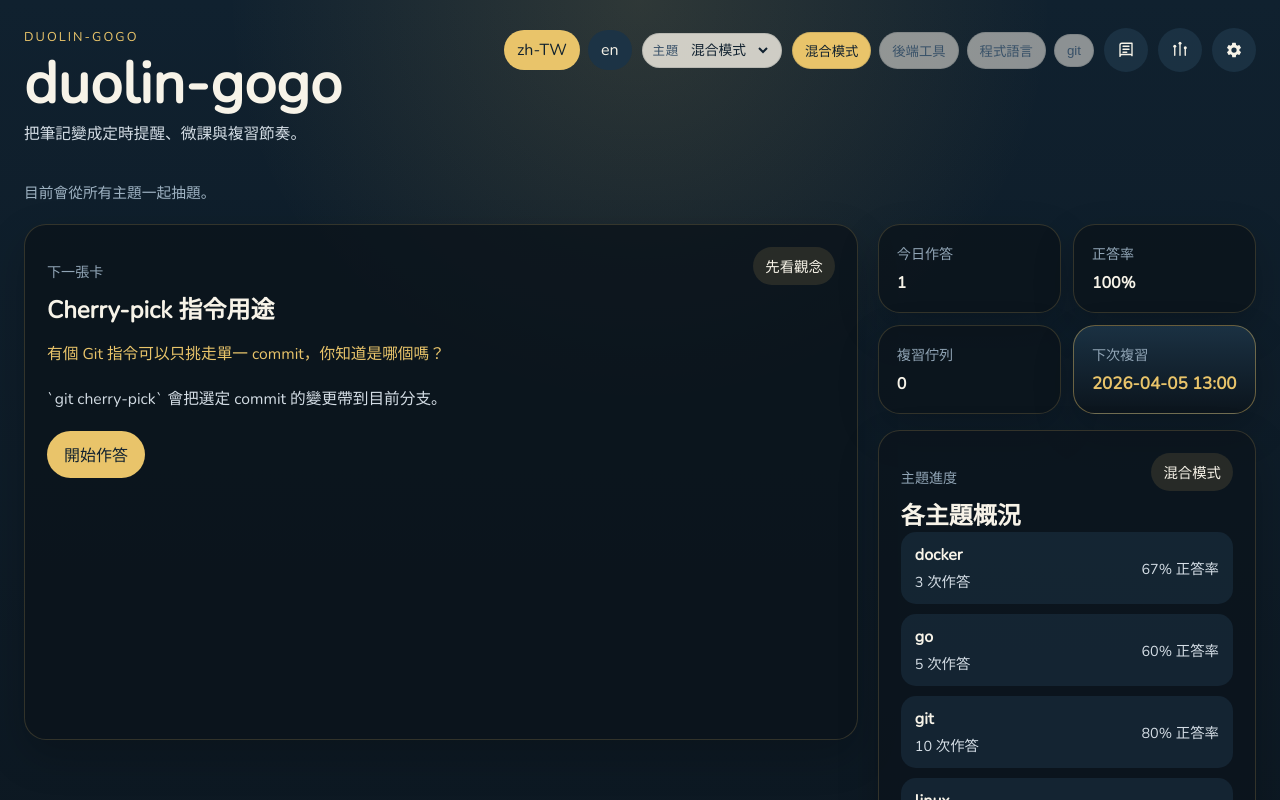
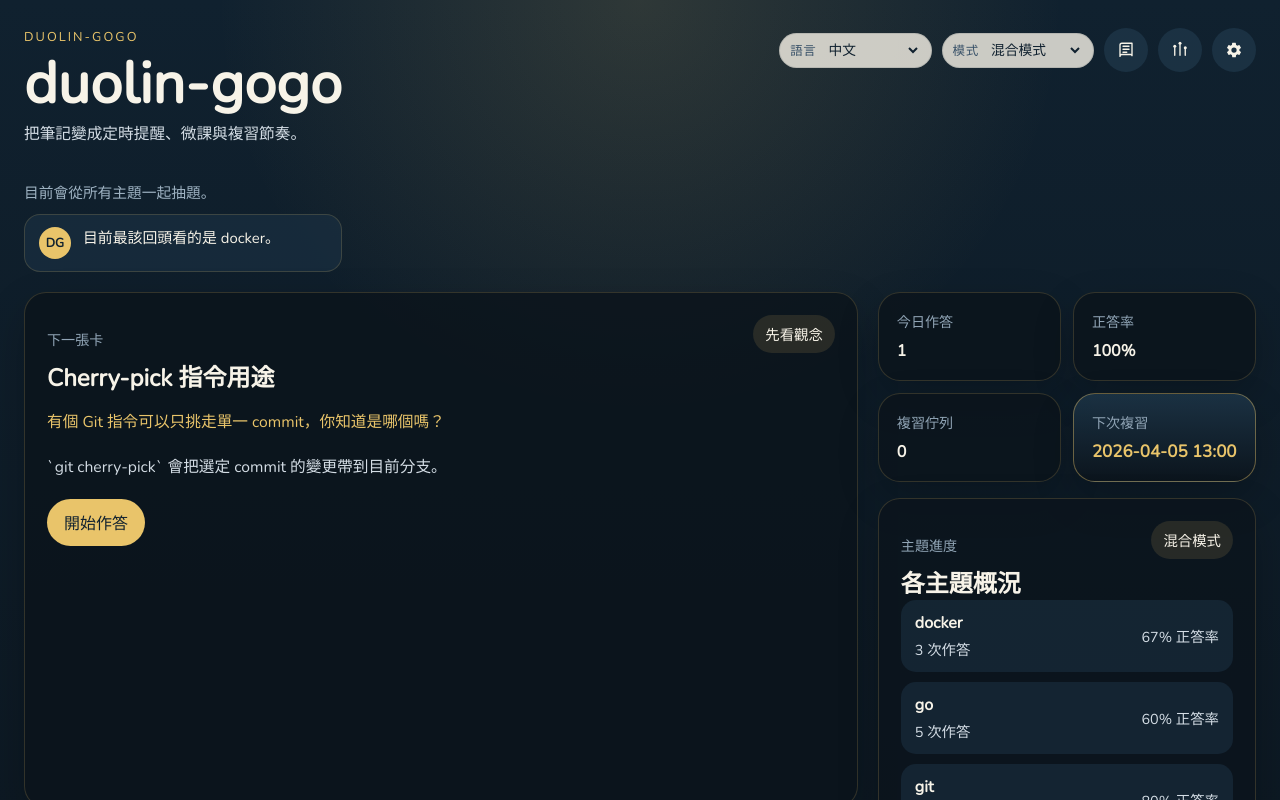
Before and after one commit to GMfatcat/duolin-gogo, a Vue app in the folder app/frontend/: page / in a window 1280 px wide. Shown: the top 800 px of the page. Built offline with nearby package versions, Linux system fonts and the light colour scheme.

Commit message:
feat: streamline topic controls and diagnostics UI

```diff
--- a/app/frontend/src/App.vue
+++ b/app/frontend/src/App.vue
@@ -52,6 +52,8 @@ const translations = {
     reviewQueue: '複習佇列',
     nextReview: '下次複習',
     topicLabel: '主題',
+    languageLabel: '語言',
+    modeLabel: '模式',
     notScheduled: '尚未安排',
     weakTopicsLabel: '弱勢主題',
     weakTopicsTitle: '建議多看幾次',
@@ -152,6 +154,8 @@ const translations = {
     reviewQueue: 'Review queue',
     nextReview: 'Next review',
     topicLabel: 'Topic',
+    languageLabel: 'Language',
+    modeLabel: 'Mode',
     notScheduled: 'Not scheduled',
     weakTopicsLabel: 'Weak topics',
     weakTopicsTitle: 'Concepts to revisit',
@@ -358,7 +362,6 @@ const localizedChoices = computed(() =>
 
 const formattedCorrectRate = computed(() => `${Math.round((stats.value.correctRate ?? 0) * 100)}%`)
 const nextReviewText = computed(() => formatDisplayTime(summary.value.nextReviewAt, t.value.notScheduled))
-const topicPresets = computed(() => ['all', 'backend-tools', 'languages', 'git'])
 const topicName = (topic) => {
   if (selectedLanguage.value === 'en') {
     switch (topic) {
@@ -452,6 +455,7 @@ const weakestDeckInsightText = computed(() => {
     ? `Within ${topicName(selectedTopic.value)}, ${topicName(weakestDeck.value.topic)} is currently slipping the most.`
     : `目前群組內最弱的是 ${topicName(weakestDeck.value.topic)}。`
 })
+const assistantHintText = computed(() => weakestDeckInsightText.value || topicDescription.value)
 const reviewCompleteBodyText = computed(() => {
   if (selectedTopic.value === 'all') {
     return t.value.reviewCompleteBody
@@ -926,49 +930,29 @@ function toggleDiagnostics() {
         <h1>duolin-gogo</h1>
         <p class="summary">{{ t.summary }}</p>
         <p class="topic-context">{{ topicDescription }}</p>
+        <div v-if="assistantHintText" class="assistant-hint" role="status">
+          <span class="assistant-avatar">dg</span>
+          <p>{{ assistantHintText }}</p>
+        </div>
       </div>
 
       <div class="hero-actions">
-        <div class="language-toggle hero-toggle">
-          <button
-            :class="{ active: selectedLanguage === 'zh-TW' }"
-            :disabled="changingLanguage"
-            type="button"
-            @click="handleLanguageChange('zh-TW')"
-          >
-            zh-TW
-          </button>
-          <button
-            :class="{ active: selectedLanguage === 'en' }"
-            :disabled="changingLanguage"
-            type="button"
-            @click="handleLanguageChange('en')"
-          >
-            en
-          </button>
-        </div>
-
-        <label class="topic-filter hero-toggle">
-          <span>{{ t.topicLabel }}</span>
+        <label class="control-select hero-toggle language-select">
+          <span>{{ t.languageLabel }}</span>
+          <select :value="selectedLanguage" :disabled="changingLanguage" @change="handleLanguageChange($event.target.value)">
+            <option value="zh-TW">中文</option>
+            <option value="en">English</option>
+          </select>
+        </label>
+
+        <label class="control-select hero-toggle mode-select">
+          <span>{{ t.modeLabel }}</span>
           <select :value="selectedTopic" @change="handleTopicChange($event.target.value)">
             <option v-for="topic in availableTopics" :key="topic" :value="topic">
               {{ topicName(topic) }}
             </option>
           </select>
         </label>
-
-        <div class="topic-presets">
-          <button
-            v-for="topic in topicPresets"
-            :key="`preset-${topic}`"
-            class="topic-preset"
-            :class="{ active: selectedTopic === topic }"
-            type="button"
-            @click="handleTopicChange(topic)"
-          >
-            {{ topicName(topic) }}
-          </button>
-        </div>
 
         <button class="library-button" type="button" :aria-label="t.libraryLabel" @click="toggleLibrary">
           <svg class="settings-icon" viewBox="0 0 24 24" aria-hidden="true">
@@ -1158,7 +1142,6 @@ function toggleDiagnostics() {
             </article>
           </div>
           <p v-else class="explanation">{{ noTopicProgressText }}</p>
-          <p v-if="weakestDeckInsightText" class="explanation topic-insight">{{ weakestDeckInsightText }}</p>
         </section>
 
         <section class="study-card sidebar-panel">
@@ -1419,13 +1402,13 @@ function toggleDiagnostics() {
       <section class="settings-popout diagnostics-popout">
         <div class="study-header">
           <div>
-            <h2>{{ t.diagnosticsLabel }}</h2>
+            <h2>{{ t.diagnosticsLabel }} <span class="settings-meta">{{ diagnosticsSummary }}</span></h2>
           </div>
           <button class="close-button" type="button" @click="toggleDiagnostics">{{ t.close }}</button>
         </div>
 
-        <details class="diagnostics-disclosure" open>
-          <summary>{{ t.diagnosticsTitle }}</summary>
+        <details class="diagnostics-disclosure">
+          <summary>{{ t.diagnosticsTitle }} <span class="settings-meta">{{ diagnosticsSummary }}</span></summary>
           <p class="label batch-report-title">{{ t.deckReport }}</p>
           <section class="batch-report">
             <article class="status-card batch-stat">
@@ -1480,7 +1463,6 @@ function toggleDiagnostics() {
               </select>
             </label>
           </div>
-          <p v-if="!importErrors.length" class="explanation">{{ t.noDiagnostics }}</p>
           <div class="diagnostics-groups">
             <section v-if="filteredWarningItems.length" class="diagnostic-group">
               <div class="diagnostic-group-head">
--- a/app/frontend/src/style.css
+++ b/app/frontend/src/style.css
@@ -47,7 +47,7 @@ body {
   flex-direction: column;
   gap: 10px;
   max-width: 46ch;
-  min-height: 100px;
+  min-height: 132px;
 }
 
 .eyebrow {
@@ -79,11 +79,74 @@ body {
   line-height: 1.45;
 }
 
+.assistant-hint {
+  display: inline-flex;
+  align-items: flex-start;
+  gap: 12px;
+  max-width: 42rem;
+  padding: 12px 14px;
+  border-radius: 16px;
+  background: rgba(28, 51, 69, 0.58);
+  border: 1px solid rgba(233, 196, 106, 0.18);
+}
+
+.assistant-hint p {
+  margin: 0;
+  color: #f7f3e8;
+  font-size: 0.93rem;
+  line-height: 1.5;
+}
+
+.assistant-avatar {
+  display: inline-flex;
+  align-items: center;
+  justify-content: center;
+  flex: 0 0 auto;
+  width: 32px;
+  height: 32px;
+  border-radius: 999px;
+  background: #e9c46a;
+  color: #10212f;
+  font-size: 0.78rem;
+  font-weight: 800;
+  text-transform: uppercase;
+}
+
 .hero-actions {
   display: flex;
   align-items: center;
   flex-wrap: wrap;
   gap: 10px;
+}
+
+.control-select {
+  display: inline-flex;
+  align-items: center;
+  gap: 8px;
+  padding: 6px 10px;
+  border: 1px solid rgba(16, 33, 47, 0.12);
+  border-radius: 999px;
+  background: rgba(255, 250, 239, 0.78);
+  color: #385168;
+  font-size: 0.86rem;
+}
+
+.control-select span {
+  font-size: 0.78rem;
+  letter-spacing: 0.06em;
+  text-transform: uppercase;
+}
+
+.control-select select {
+  border: none;
+  background: transparent;
+  color: #10212f;
+  font: inherit;
+  min-width: 96px;
+}
+
+.control-select select:focus {
+  outline: none;
 }
 
 .workspace {
@@ -169,11 +232,6 @@ body {
   font-size: 0.9rem;
 }
 
-.topic-insight {
-  margin-top: 12px;
-  color: #e9c46a;
-}
-
 .study-header {
   display: flex;
   align-items: flex-start;
@@ -254,62 +312,6 @@ body {
   color: #f7f3e8;
 }
 
-.language-toggle {
-  display: inline-flex;
-  gap: 8px;
-}
-
-.topic-filter {
-  display: inline-flex;
-  align-items: center;
-  gap: 8px;
-  padding: 6px 10px;
-  border: 1px solid rgba(16, 33, 47, 0.12);
-  border-radius: 999px;
-  background: rgba(255, 250, 239, 0.78);
-  color: #385168;
-  font-size: 0.86rem;
-}
-
-.topic-filter span {
-  font-size: 0.78rem;
-  letter-spacing: 0.06em;
-  text-transform: uppercase;
-}
-
-.topic-filter select {
-  border: none;
-  background: transparent;
-  color: #10212f;
-  font: inherit;
-  min-width: 84px;
-}
-
-.topic-filter select:focus {
-  outline: none;
-}
-
-.topic-presets {
-  display: inline-flex;
-  align-items: center;
-  flex-wrap: wrap;
-  gap: 8px;
-}
-
-.topic-preset {
-  padding: 8px 12px;
-  border-radius: 999px;
-  border: 1px solid rgba(16, 33, 47, 0.12);
-  background: rgba(255, 250, 239, 0.52);
-  color: #385168;
-}
-
-.topic-preset.active {
-  background: #e9c46a;
-  color: #10212f;
-}
-
-.language-toggle button,
 .phase-button,
 .submit-button,
 .next-button,
@@ -321,23 +323,6 @@ body {
   border: 0;
   cursor: pointer;
   font: inherit;
-}
-
-.language-toggle button {
-  padding: 9px 13px;
-  border-radius: 999px;
-  background: #1c3345;
-  color: #f7f3e8;
-}
-
-.language-toggle button.active {
-  background: #e9c46a;
-  color: #10212f;
-}
-
-.language-toggle button:disabled {
-  cursor: wait;
-  opacity: 0.72;
 }
 
 .settings-button,
@@ -835,10 +820,6 @@ body {
     justify-content: space-between;
   }
 
-  .topic-presets {
-    width: 100%;
-  }
-
   .status-grid,
   .settings-grid,
   .schedule-grid,
```
Also changed, not shown: 1 other file (tests, documents, lock files or other folders).
